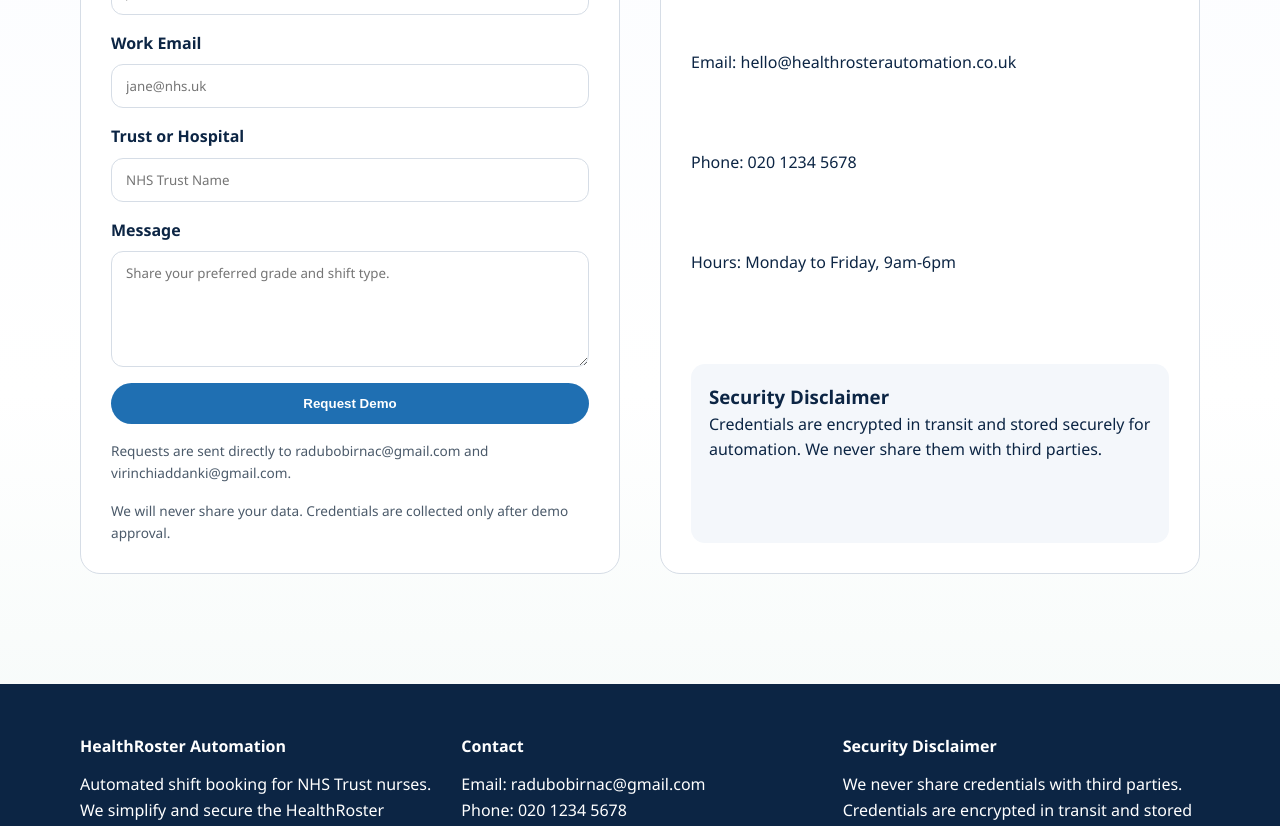
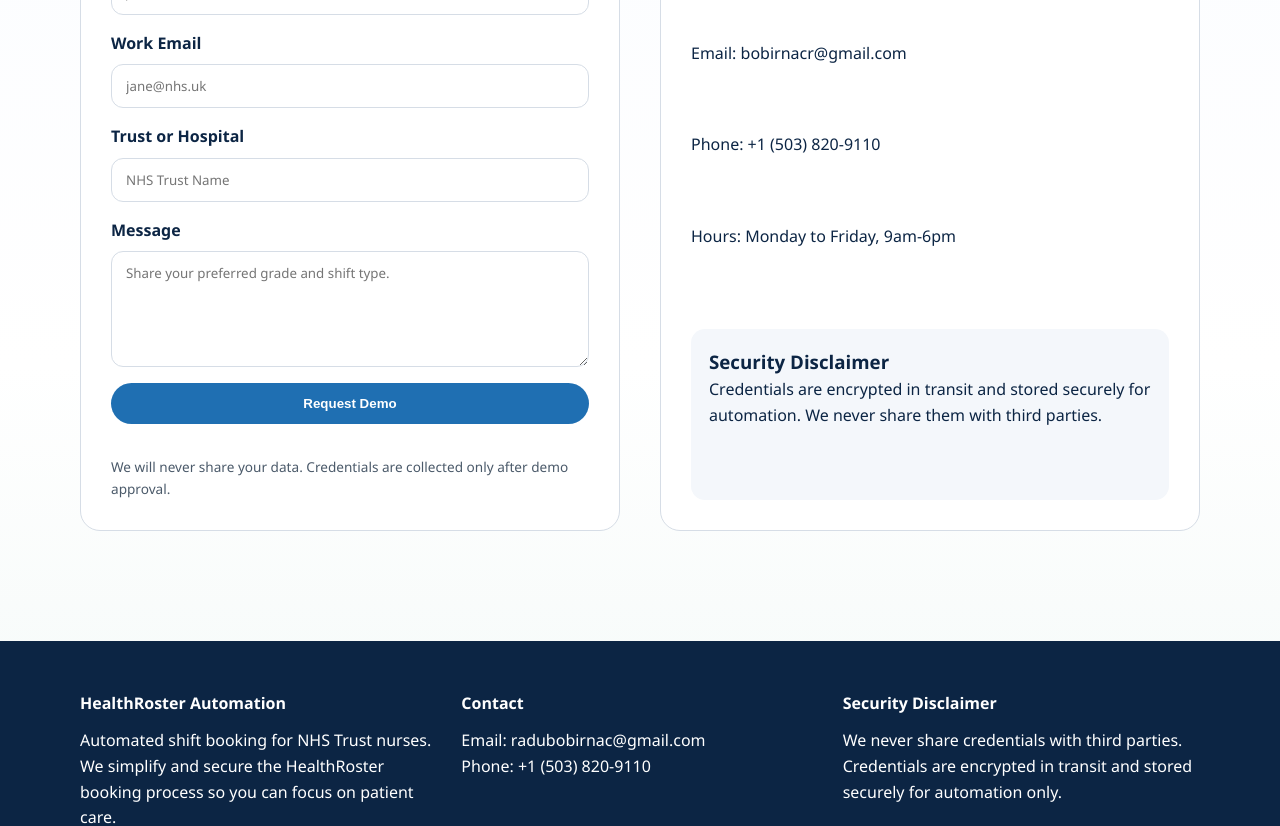
Before and after one commit to radubobirnac/Health-Automation, a React (Vite) app: page /contact in a window 1280 px wide. Shown: the part 460-1286 px from the top of the page. Built offline with nearby package versions, Linux system fonts and the light colour scheme.

Commit message:
feat: update contact information and enhance Netlify deployment settings

```diff
--- a/src/components/Layout.jsx
+++ b/src/components/Layout.jsx
@@ -37,7 +37,7 @@
           <div>
             <div className="footer-title">Contact</div>
             <p>Email: radubobirnac@gmail.com</p>
-            <p>Phone: 020 1234 5678</p>
+            <p>Phone: +1 (503) 820-9110</p>
           </div>
           <div>
             <div className="footer-title">Security Disclaimer</div>
--- a/src/pages/Contact.jsx
+++ b/src/pages/Contact.jsx
@@ -105,7 +105,7 @@
               {status.state === "sending" ? "Sending..." : "Request Demo"}
             </button>
             <p className="form-note">
-              Requests are sent directly to radubobirnac@gmail.com and virinchiaddanki@gmail.com.
+
             </p>
             <p className="form-note">
               We will never share your data. Credentials are collected only after demo approval.
@@ -118,8 +118,8 @@
           </form>
           <div className="contact-card">
             <h2>Contact Details</h2>
-            <p>Email: hello@healthrosterautomation.co.uk</p>
-            <p>Phone: 020 1234 5678</p>
+            <p>Email: bobirnacr@gmail.com</p>
+            <p>Phone: +1 (503) 820-9110</p>
             <p>Hours: Monday to Friday, 9am-6pm</p>
             <div className="security-box">
               <h3>Security Disclaimer</h3>
```
Also changed, not shown: 1 other file (tests, documents, lock files or other folders).
